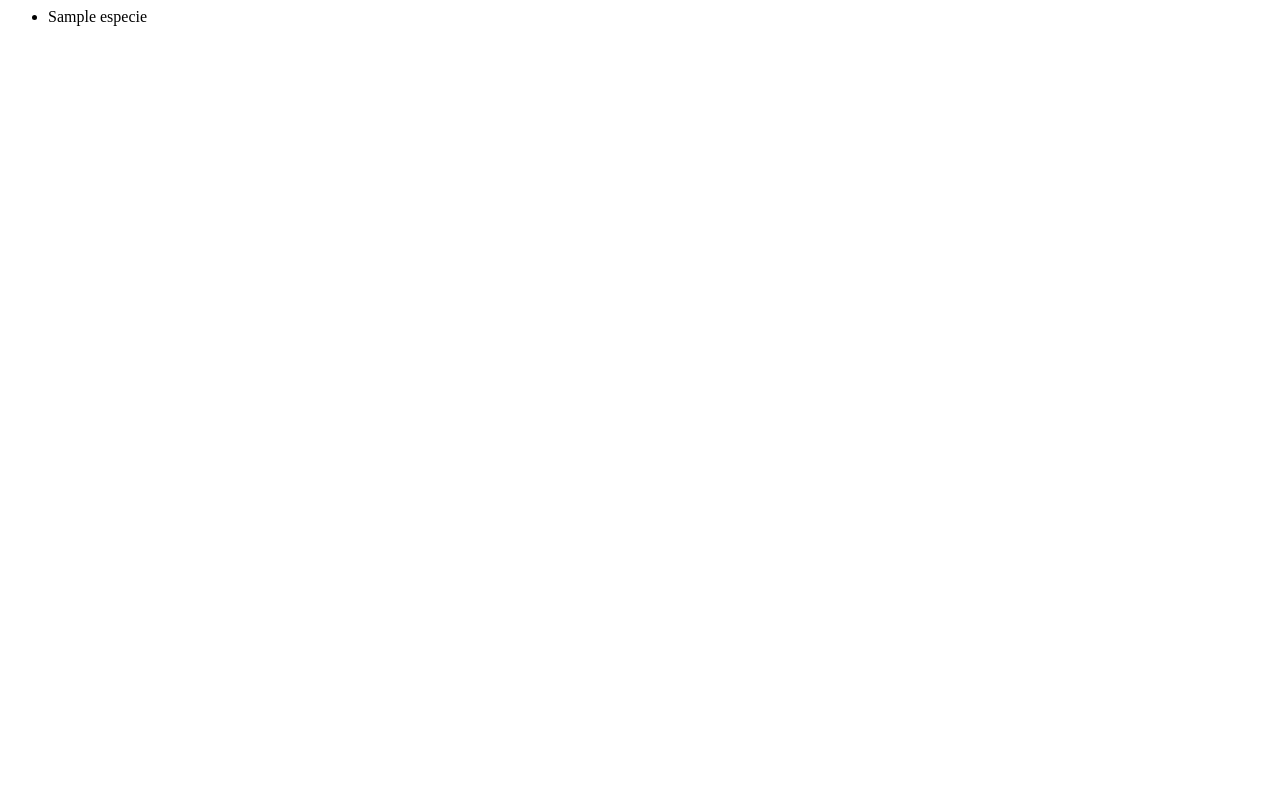
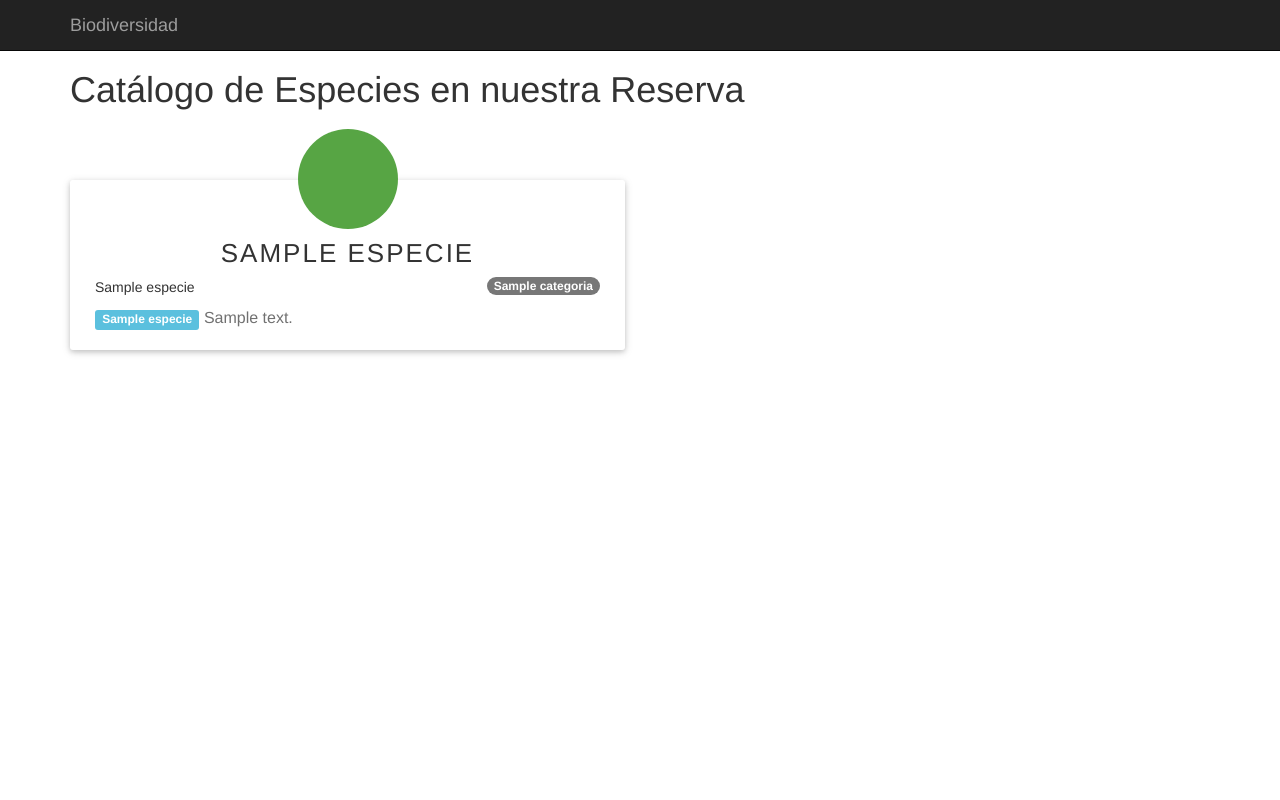
Before and after one commit to alejan/biodiversidad, a Django app: page /especies/ in a window 1280 px wide. Before the commit the page is almost empty. Run offline with Django 3.2, Linux system fonts and the light colour scheme; tables that the repository leaves empty hold one stand-in row (values such as "Sample post"); some libraries are stand-ins or nearby versions.

Commit message:
Ajustes de UI para desplegar especies

```diff
--- a/requirements.txt
+++ b/requirements.txt
@@ -7,3 +7,4 @@ gunicorn==19.6.0
 whitenoise==3.3.0
 django-contrib-comments==1.8.0
 Pillow==4.0.0
+django-bootstrap3==8.1.0
--- a/templates/especie/index.html
+++ b/templates/especie/index.html
@@ -1,10 +1,97 @@
+{% load bootstrap3 %}
+{% bootstrap_css %}
+{% bootstrap_javascript jquery=1 %}
+{% bootstrap_messages %}
+
 {% load staticfiles %}
+<style>
+    body {
+        padding-top: 50px;
+    }
+@import url(//maxcdn.bootstrapcdn.com/font-awesome/4.2.0/css/font-awesome.min.css);
+
+body {padding-top:50px;}
+
+.box {
+    border-radius: 3px;
+    box-shadow: 0 2px 5px 0 rgba(0, 0, 0, 0.16), 0 2px 10px 0 rgba(0, 0, 0, 0.12);
+    padding: 10px 25px;
+    text-align: right;
+    display: block;
+    margin-top: 60px;
+}
+.box-icon {
+    background-color: #57a544;
+    border-radius: 50%;
+    display: table;
+    height: 100px;
+    margin: 0 auto;
+    width: 100px;
+    margin-top: -61px;
+}
+.box-icon span {
+    color: #fff;
+    display: table-cell;
+    text-align: center;
+    vertical-align: middle;
+}
+.info h4 {
+    font-size: 26px;
+    letter-spacing: 2px;
+    text-transform: uppercase;
+}
+.info > p {
+    color: #717171;
+    font-size: 16px;
+    padding-top: 10px;
+    text-align: justify;
+}
+.info > a {
+    background-color: #03a9f4;
+    border-radius: 2px;
+    box-shadow: 0 2px 5px 0 rgba(0, 0, 0, 0.16), 0 2px 10px 0 rgba(0, 0, 0, 0.12);
+    color: #fff;
+    transition: all 0.5s ease 0s;
+}
+.info > a:hover {
+    background-color: #0288d1;
+    box-shadow: 0 2px 3px 0 rgba(0, 0, 0, 0.16), 0 2px 5px 0 rgba(0, 0, 0, 0.12);
+    color: #fff;
+    transition: all 0.5s ease 0s;
+}
+</style>
+
+<nav class="navbar navbar-inverse navbar-fixed-top">
+    <div class="container">
+        <div class="navbar-header">
+            <a class="navbar-brand" href="#">Biodiversidad</a>
+        </div>
+    </div>
+</nav>
+<div class="container" role="main">
     {% if especies %}
-<ul>
+    <h1>Catálogo de Especies en nuestra Reserva</h1>
+        <div class="row">
             {% for especie in especies %}
-        <li>{{ especie.nombre_general }}</li>
+                <div class="col-xs-12 col-sm-6 col-md-6 col-lg-6">
+                    <div class="box">
+                        <div class="box-icon">
+                            <span class="fa fa-4x fa-html5"></span>
+                        </div>
+                        <div class="info">
+                            <h4 class="text-center">{{ especie.nombre_general }}</h4>
+                            <div style="text-align: left">
+                                <span>{{ especie.nombre_cientifico }}</span>
+                                <span class="badge" style="float: right">{{ especie.categoria.nombre }}</span>
+                            </div>
+                            <p><span class="label label-info">{{ especie.taxonomia }}</span> {{ especie.descripcion }}</p>
+                        </div>
+                    </div>
+                </div>
             {% endfor %}
-</ul>
+
+        </div>
     {% else %}
     <p>No se encontraron Especies.</p>
     {% endif %}
+</div>
```
Also changed, not shown: catalogo/settings.py (+3 -8 lines), 1 other file. Lines whose indentation alone changed are shown as unchanged.
